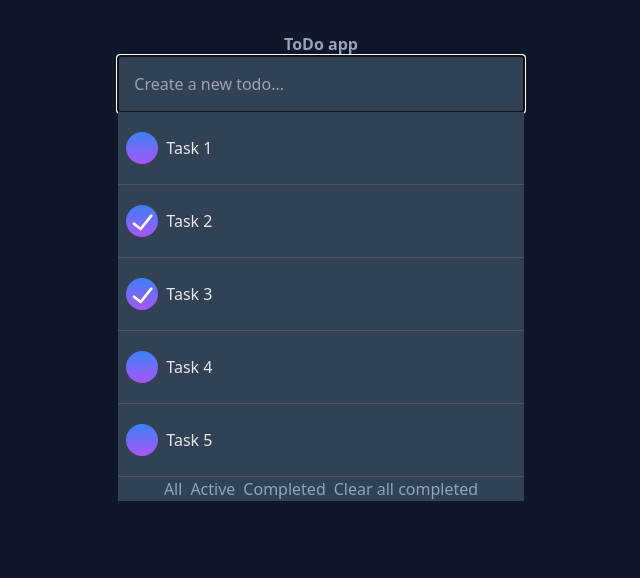
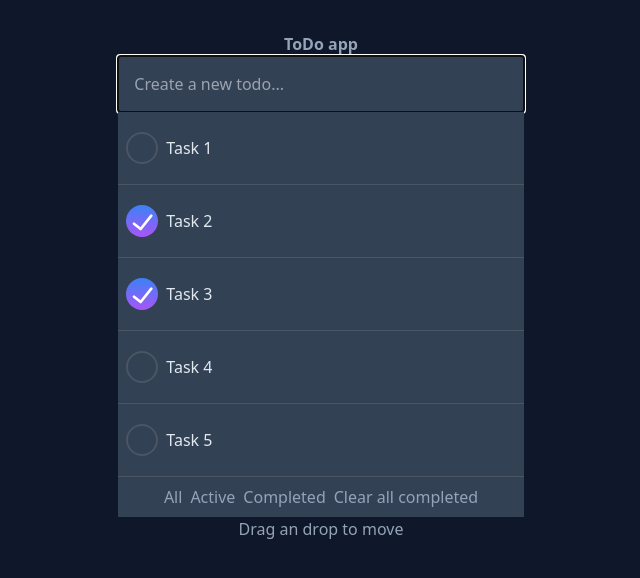
Before and after one commit to Jodarini/Todo-App, a React (Vite) app: page / in a window 1280 px wide. Shown: the top 578 px of the page, without its empty margins (319-959 px from the left). Built offline with nearby package versions, Linux system fonts and the light colour scheme.

Commit message:
Added tabindex for accessibility

```diff
--- a/src/App.jsx
+++ b/src/App.jsx
@@ -1,4 +1,4 @@
-import { useEffect, useState } from "react";
+import { useState } from "react";
 import "./App.css";
 import { v4 as uuidv4 } from "uuid";
 
@@ -28,7 +28,6 @@ export default function App() {
 	const handleSubmit = e => {
 		e.preventDefault();
 		newTodo();
-
 		setName("");
 	};
 
@@ -70,9 +69,6 @@ export default function App() {
 
 	const handleDragStart = (e, todo) => {
 		setDraggedTodo(todo);
-
-		// e.dataTransfer.setData("todo", todo);
-		// console.log(todo);
 	};
 
 	const handleDragOver = e => {
@@ -114,6 +110,7 @@ export default function App() {
 						<li
 							className="flex flex-row bg-slate-700 text-slate-200 w-full cursor-pointer border-b border-gray-600"
 							key={todo.id}
+							tabIndex="0"
 						>
 							<ToDo
 								name={todo.name}
@@ -129,7 +126,7 @@ export default function App() {
 					))}
 				</ul>
 
-				<div className="flex flex-row gap-2 justify-center">
+				<div className="flex flex-row gap-2 justify-center p-2">
 					<button
 						onClick={() => handleFilter("all")}
 						className="hover:text-sky-600"
@@ -153,6 +150,7 @@ export default function App() {
 					</button>
 				</div>
 			</div>
+			Drag an drop to move
 		</div>
 	);
 }
@@ -192,7 +190,11 @@ function ToDo({
 
 				<label
 					htmlFor={id}
-					className="bg-gradient-to-b from-blue-500 to-purple-500 rounded-full h-8 w-8 flex items-center justify-center absolute left-2 hover:cursor-pointer"
+					className={`${
+						status
+							? "bg-gradient-to-b from-blue-500 to-purple-500"
+							: "border-gray-600 border-2 group-hover:border-gray-400"
+					} rounded-full h-8 w-8 flex items-center justify-center absolute left-2 hover:cursor-pointer`}
 				>
 					<svg
 						className={`${status ? "block" : "hidden"}`}
```
